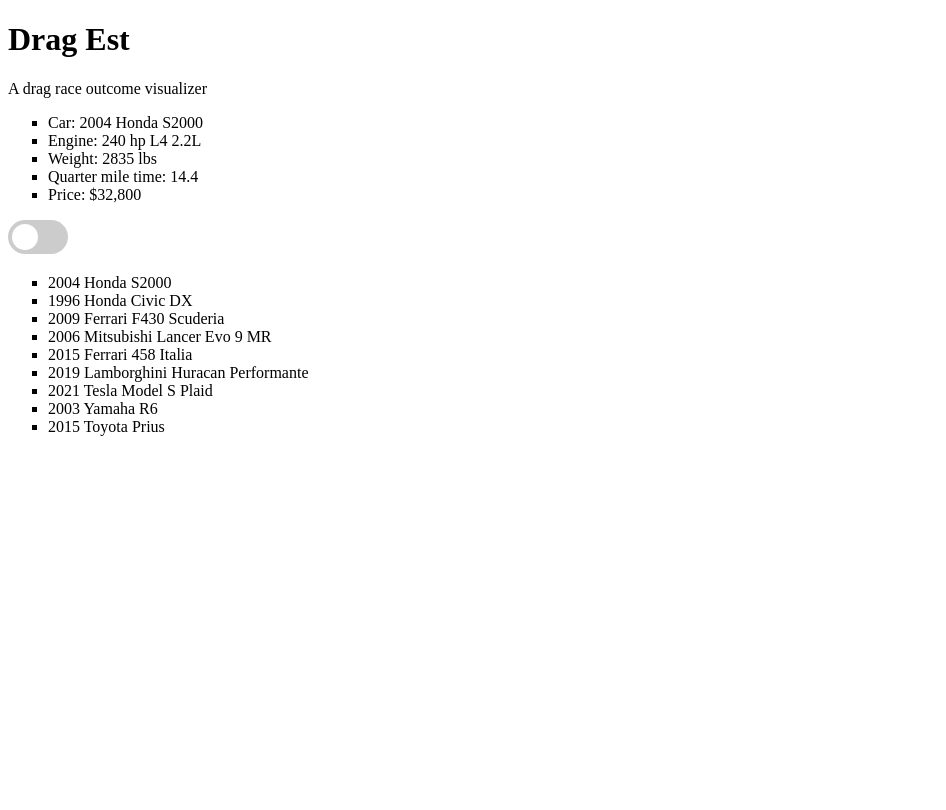
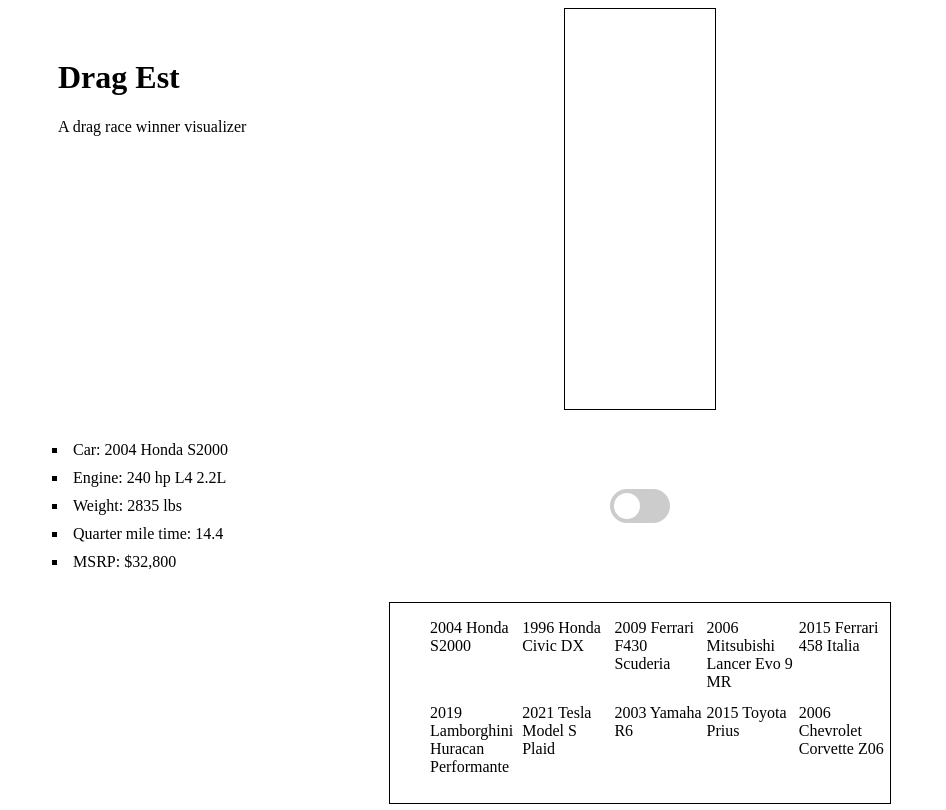
Before and after one commit to a-wong-8/Javascript-project, a website built with webpack: page index.html in a window 1280 px wide. Both pictures are taken after a click on the item "2004 Honda S2000". Shown: the whole page, without its empty margins (0-946 px from the left). Built offline with nearby package versions, Linux system fonts and the light colour scheme.

Commit message:
fixed selection section

```diff
--- a/index.html
+++ b/index.html
@@ -6,7 +6,7 @@
     <meta name="viewport" content="width=device-width, initial-scale=1.0" />
     <meta http-equiv="X-UA-Compatible" content="ie=edge" />
     <link rel="stylesheet" type="text/css" href="./dist/reset.css" />
-    <link rel="stylesheet" href="https://cdnjs.cloudflare.com/ajax/libs/font-awesome/5.15.3/css/all.min.css">
+    <!-- <link rel="stylesheet" href="https://cdnjs.cloudflare.com/ajax/libs/font-awesome/5.15.3/css/all.min.css"> -->
     <link rel="stylesheet" href="./dist/main.css" />
     <link rel="stylesheet" type="text/css" href="./dist/styles.css" />
     <script src="./dist/main.js"></script>
@@ -19,7 +19,7 @@
 
       <div class="logo">
         <h1>Drag Est</h1>
-        <p>A drag race outcome visualizer</p>
+        <p>A drag race winner visualizer</p>
 
       </div>
 
@@ -36,8 +36,9 @@
         <span class="toggle-slider"></span>
       </label>
 
-      <div class="car-selection">
-        <ul class="list-cars">
+      <div class="car-selection-container">
+        <ul class="grid-container">
+
         </ul>
       </div>
 
@@ -45,7 +46,7 @@
 
       </div>
 
-      <div class="right-car">
+      <div dir="rtl" class="right-car">
 
       </div>
     </div>
--- a/src/index.js
+++ b/src/index.js
@@ -1,25 +1,25 @@
 import Car from "./car.js";
 import "./index.scss";
-import { setupSelection } from "./selection";
+import { setupSelection, setupSelectionOfCars } from "./selection";
 import { initToggle } from "./toggle.js";
 
 document.addEventListener("DOMContentLoaded", () => {
 
     let currentSide = 'left'; // sets default to left
 
-    initToggle('toggleInput', toggleCallback); //
+    initToggle('toggleInput', toggleCallback); // takes in the toggle switch position then sets current side to left or right
 
-    setupSelection(selectionCallback); //
+    setupSelectionOfCars(selectionCallback); //
 
     function selectionCallback (car) {
         if (currentSide === 'left') {
             const divElementLeftCar = document.querySelector('.left-car');
 
-            divElementLeftCar.innerHTML = `<ul><li>Car: ${car.makemodel} <li>Engine: ${car.engine}</li> <li>Weight: ${car.weight}</li> <li>Quarter mile time: ${car.time}</li> <li>Price: ${car.price}</li></ul>`;
+            divElementLeftCar.innerHTML = `<ul><li>Car: ${car.makemodel} <li>Engine: ${car.engine}</li> <li>Weight: ${car.weight}</li> <li>Quarter mile time: ${car.time}</li> <li>MSRP: ${car.price}</li></ul>`;
         } else {
             const divElementRightCar = document.querySelector('.right-car');
 
-            divElementRightCar.innerHTML = `<ul><li>Car: ${car.makemodel}</li> <li>Engine: ${car.engine}</li> <li>Weight: ${car.weight}</li> <li>Quarter mile time: ${car.time}</li> <li>Price: ${car.price}</li></ul>`;
+            divElementRightCar.innerHTML = `<ul><li>Car: ${car.makemodel}</li> <li>Engine: ${car.engine}</li> <li>Weight: ${car.weight}</li> <li>Quarter mile time: ${car.time}</li> <li>MSRP: ${car.price}</li></ul>`;
         }
     }
 
@@ -34,5 +34,4 @@
     // divElementSelector.addEventListener('click', function() {
     //     console.log('works click!');
     // })
-
   });
--- a/src/index.scss
+++ b/src/index.scss
@@ -1,4 +1,89 @@
-
 ul li {
     list-style: square;
 }
+
+.car-selection-container li {
+    list-style: none;
+}
+
+.car-selection-container {
+    display: grid;
+    grid-template-columns: 1fr 1fr 1fr;
+    grid-template-rows: 10px 10px;
+}
+
+.grid-container {
+    display: grid;
+    grid-template-columns: repeat(5, 1fr); /* Three equal-width columns */
+    grid-gap: 1px; /* Gap between grid items */
+}
+
+.grid-item {
+    /* Styles for grid items */
+    background-color: #ccc;
+    padding: 20px;
+    border: 1px solid black;
+}
+
+.car-selection-container {
+    list-style: none;
+    border: 1px solid black;
+    display: flex;
+    grid-column: 2/3;
+    justify-content: center;
+    grid-row: 3;
+    width: 500px;
+    height: 200px;
+}
+.container {
+    display: grid;
+    grid-template-columns: repeat(3, 1fr);
+    gap: 10px;
+    grid-auto-rows: minmax(100px, auto);
+}
+
+.left-car ul > li, .right-car ul li {
+    padding: 5px;
+    list-style: square;
+}
+
+.left-car {
+    margin-left: 20px;
+    display: grid;
+    grid-column: 1/3;
+    grid-row: 2;
+}
+
+.right-car {
+    display: grid;
+    grid-column: 3/3;
+    grid-row: 2;
+    direction: rtl;
+    margin-right: 20px;
+}
+
+.right-car li {
+    text-align: right;
+    // list-style-position: outside;
+}
+
+.drag-strip {
+    display: grid;
+    border: 1px solid black;
+    grid-row: auto;
+    grid-column: 2/3;
+    height: 400px;
+    width: 150px;
+    margin: auto;
+}
+
+.logo {
+    margin: 30px 50px;
+}
+
+.toggle-container {
+    display: grid;
+    place-self: center;
+    grid-row: 2;
+    grid-column: 2;
+}
--- a/src/selection.js
+++ b/src/selection.js
@@ -1,24 +1,23 @@
 import Cars from "../db/seeds.js";
 
-export function setupSelection(callback) {
-    const ul = document.querySelector('.list-cars');
+export function setupSelectionOfCars(callback) {
+    const ul = document.querySelector('.grid-container');
 
-    for (let i = 0; i < 9; i++) {
+    for (let i = 0; i < Cars.length; i++) {
       const li = document.createElement('li');
       const carHtml = `${Cars[i].makemodel}`
-      li.setAttribute("id", i);
+      li.setAttribute("grid-item", '');
       li.innerHTML = carHtml;
 
       li.addEventListener("click", event => {
-            callback(Cars[i]) // how pass in a car??
-
-            // need a left and a right car
-            // populate on click, correct pattern to load left and right
-            // listener on toggle then see if it is left or right
-            // module called set up car and run the commented out code
+            callback(Cars[i]);
         })
 
         ul.appendChild(li);
     }
+  }
 
-  }
+  // need a left and a right car
+  // populate on click, correct pattern to load left and right
+  // listener on toggle then see if it is left or right
+  // module called set up car and run the commented out code
--- a/src/styles/toggle.scss
+++ b/src/styles/toggle.scss
@@ -34,7 +34,7 @@
   }
 
   .toggle-input:checked + .toggle-slider {
-    background-color: #2196F3;
+    background-color: darkblue;
   }
 
   .toggle-input:checked + .toggle-slider:before {
```
Also changed, not shown: dist/main.css, dist/main.js, dist/styles.css (deleted).
